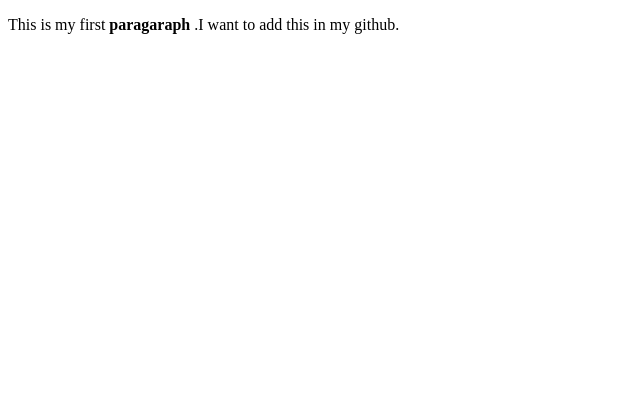
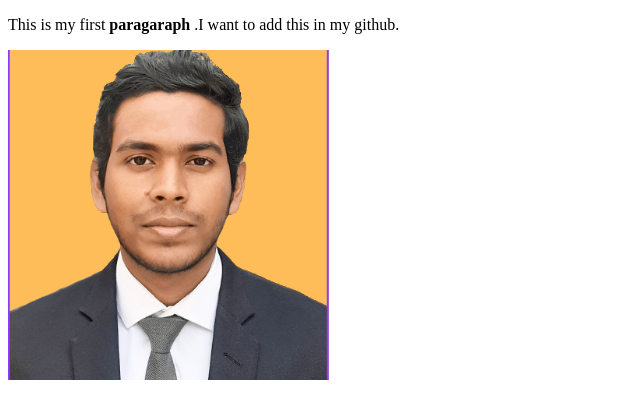
Before and after one commit to salkin28/my-second-repo, a plain HTML site: page index.html in a window 1280 px wide. Shown: the whole page, without its empty margins (0-640 px from the left). Drawn offline with Linux system fonts and the light colour scheme.

Commit message:
add picture

```diff
--- a/index.html
+++ b/index.html
@@ -10,5 +10,8 @@
     <p>
         This is my first <b>paragaraph</b> .I want to add this in my github.
     </p>
+    <img src="salkin.png" alt="">
+
+
 </body>
 </html>
```
Also changed, not shown: salkin.png (added).
